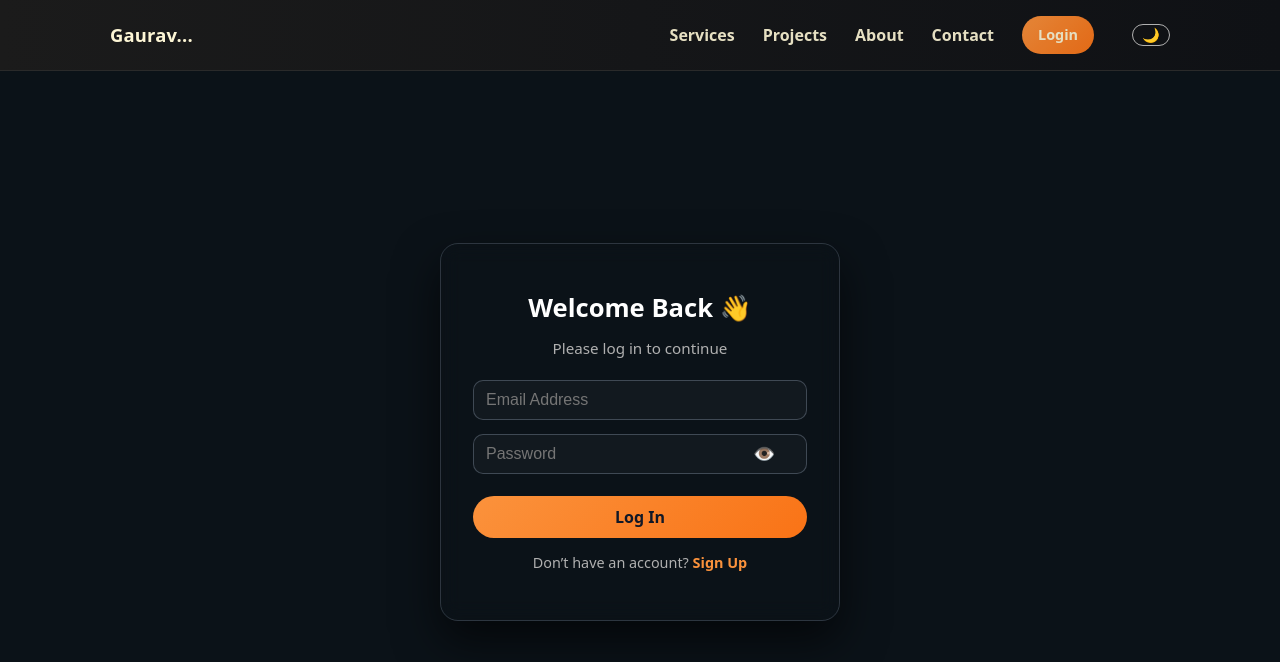
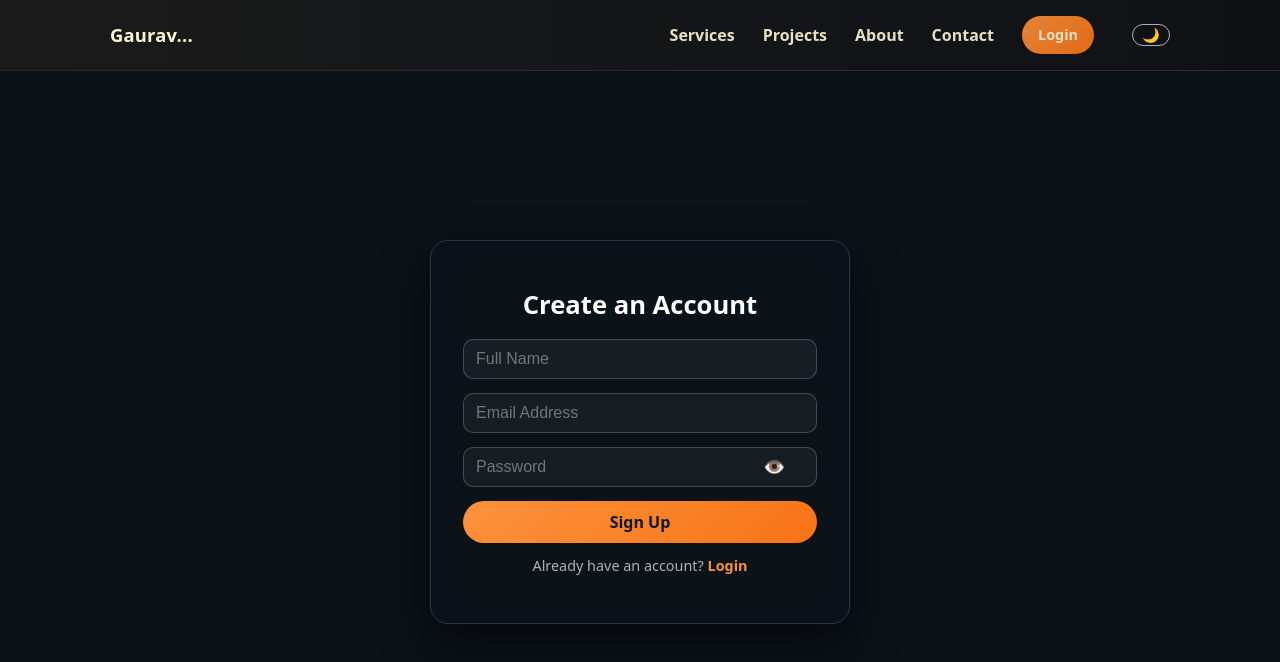
Before and after one commit to g-star-05/Gaurav_Portfolio, a React (Vite) app: page /signup in a window 1280 px wide. Shown: the top 662 px of the page. Built offline with nearby package versions, Linux system fonts and the light colour scheme.

Commit message:
Fix signup

```diff
--- a/src/Component/auth/Signup.jsx
+++ b/src/Component/auth/Signup.jsx
@@ -1,27 +1,45 @@
+// 🔗 Backend base URL (env in production, localhost in dev)
+const API_BASE =
+  (import.meta.env.VITE_API_URL?.replace(/\/+$/, "")) ||
+  "http://127.0.0.1:8000";
+
 import React, { useState } from "react";
 import { useNavigate, Link } from "react-router-dom";
-import "./Login.css";
+import "./Signup.css";
 
-// 🔗 Backend base URL (env in production, localhost in dev)
-const API_BASE =
-  (import.meta.env.VITE_API_URL?.replace(/\/+$/, "")) || "http://127.0.0.1:8000";
-
-export default function Login() {
-  const [formData, setFormData] = useState({ email: "", password: "" });
+export default function Signup() {
+  const [formData, setFormData] = useState({
+    name: "",
+    email: "",
+    password: "",
+  });
   const [showPassword, setShowPassword] = useState(false);
   const [error, setError] = useState("");
   const navigate = useNavigate();
 
   const handleChange = (e) => {
-    setFormData({ ...formData, [e.target.name]: e.target.value });
+    const { name, value } = e.target;
+
+    // ✅ Validate name: only letters + spaces
+    if (name === "name") {
+      const regex = /^[A-Za-z\s]*$/;
+      if (!regex.test(value)) {
+        setError("Full name should contain only letters.");
+        return;
+      } else {
+        setError("");
+      }
+    }
+
+    setFormData((prev) => ({ ...prev, [name]: value }));
   };
 
   const handleSubmit = async (e) => {
     e.preventDefault();
     setError("");
 
-    const url = `${API_BASE}/auth/login`;
-    console.log("Login → POST", url);
+    const url = `${API_BASE}/auth/register`;
+    console.log("Signup → POST", url);
 
     try {
       const res = await fetch(url, {
@@ -31,32 +49,48 @@ export default function Login() {
       });
 
       if (!res.ok) {
-        setError("Invalid email or password.");
+        // Try to surface backend error if available
+        let msg = "Signup failed! Try again.";
+        try {
+          const body = await res.json();
+          if (body?.detail) {
+            if (Array.isArray(body.detail) && body.detail[0]?.msg) {
+              msg = body.detail[0].msg;
+            } else if (typeof body.detail === "string") {
+              msg = body.detail;
+            }
+          }
+        } catch {
+          // ignore JSON parse error
+        }
+        setError(msg);
         return;
       }
 
-      const data = await res.json();
-
-      // ✅ Save token in localStorage
-      localStorage.setItem("token", data.access_token);
-      localStorage.setItem("isLoggedIn", "true");
-
-      alert("Login successful!");
-      navigate("/");
-      window.location.reload(); // refresh to update navbar instantly
+      await res.json();
+      alert("Signup successful!");
+      navigate("/login");
     } catch (err) {
-      console.error("Login error:", err);
-      setError("Something went wrong.");
+      console.error("Signup error:", err);
+      setError("Something went wrong. Please try again.");
     }
   };
 
   return (
-    <main className="login-page">
-      <div className="login-card">
-        <h1>Welcome Back 👋</h1>
-        <p className="login-subtext">Please log in to continue</p>
+    <main className="signup-page">
+      <div className="signup-card">
+        <h1>Create an Account</h1>
 
-        <form className="login-form" onSubmit={handleSubmit}>
+        <form className="signup-form" onSubmit={handleSubmit}>
+          <input
+            type="text"
+            name="name"
+            placeholder="Full Name"
+            value={formData.name}
+            onChange={handleChange}
+            required
+          />
+
           <input
             type="email"
             name="email"
@@ -66,7 +100,7 @@ export default function Login() {
             required
           />
 
-          {/* Password field with toggle */}
+          {/* Password field with eye toggle */}
           <div className="password-field">
             <input
               type={showPassword ? "text" : "password"}
@@ -79,23 +113,23 @@ export default function Login() {
             <button
               type="button"
               className="view-toggle"
-              onClick={() => setShowPassword(!showPassword)}
+              onClick={() => setShowPassword((v) => !v)}
             >
               {showPassword ? "🙈" : "👁️"}
             </button>
           </div>
 
-          {error && <p className="login-error">{error}</p>}
+          {error && <p className="signup-error">{error}</p>}
 
-          <button type="submit" className="login-submit">
-            Log In
+          <button type="submit" className="signup-submit">
+            Sign Up
           </button>
         </form>
 
-        <p className="login-footer">
-          Don’t have an account?{" "}
-          <Link to="/signup" className="signup-link">
-            Sign Up
+        <p className="signup-footer">
+          Already have an account?{" "}
+          <Link to="/login" className="login-link">
+            Login
           </Link>
         </p>
       </div>
```
